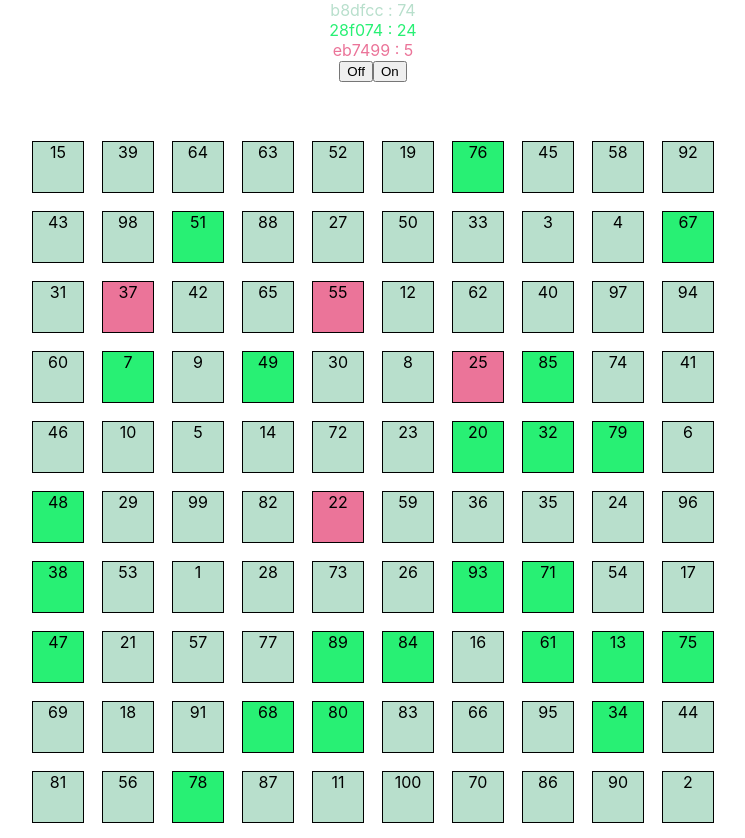
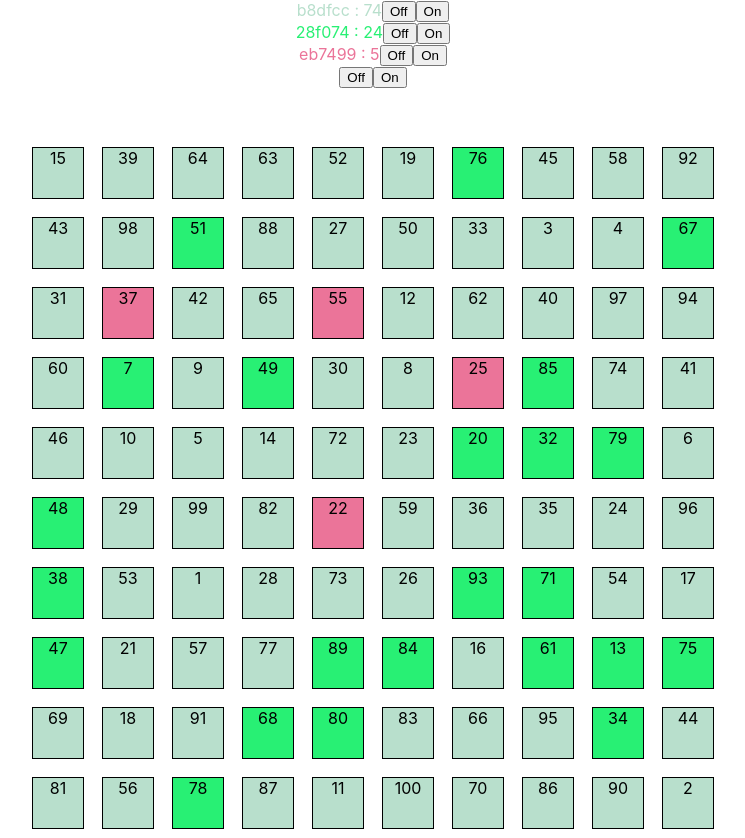
Before and after one commit to daviddsouza2000/100-prisoners-problem, a React (Create React App) app: page / in a window 1280 px wide. Shown: the whole page, without its empty margins (267-1012 px from the left). Built offline with nearby package versions, Linux system fonts and the light colour scheme.

Commit message:
added buttons to dim cycle colors

```diff
--- a/src/PrisonersProblem/Node/Node.jsx
+++ b/src/PrisonersProblem/Node/Node.jsx
@@ -5,14 +5,12 @@ import './Node.css';
 export default function Node({ index, value, cycleNum, cycleColor }) {
     const nodeStyle = {
         backgroundColor: "#" + cycleColor,
-        // opacity: 0.3
     }
     return (
         <div
             id={`node-${index}`}
             className="node"
             style={nodeStyle}>
-            {/* {index}:{value} */}
             {value}
         </div>
     )
--- a/src/PrisonersProblem/PrisonersProblem.jsx
+++ b/src/PrisonersProblem/PrisonersProblem.jsx
@@ -31,11 +31,27 @@ export default function PrisonersProblem() {
         console.log(cycles);
     }, []);
 
+    const toggleOpacity = (cycle, dim) => {
+        if(dim){
+            cycle.map((index) => {
+                document.getElementById(`node-${index}`).style.opacity = 0.3;
+            });
+        }
+        else {
+            cycle.map((index) => {
+                document.getElementById(`node-${index}`).style.opacity = 1;
+            });
+        }
+    }
+
     return (
         <>
             <div>
                 {Object.entries(cycles).map(([key, value]) =>
-                <div style={{color:"#"+key}}>{key} : {value.length}</div>
+                <div style={{color:"#"+key}}>{key} : {value.length}
+                    <button onClick={() => toggleOpacity(value, true)}>Off</button>
+                    <button onClick={() => toggleOpacity(value, false)}>On</button>
+                </div>
                 )}
             </div>
             <button onClick={() => dispatch({type: 'off'})}>Off</button>
```
